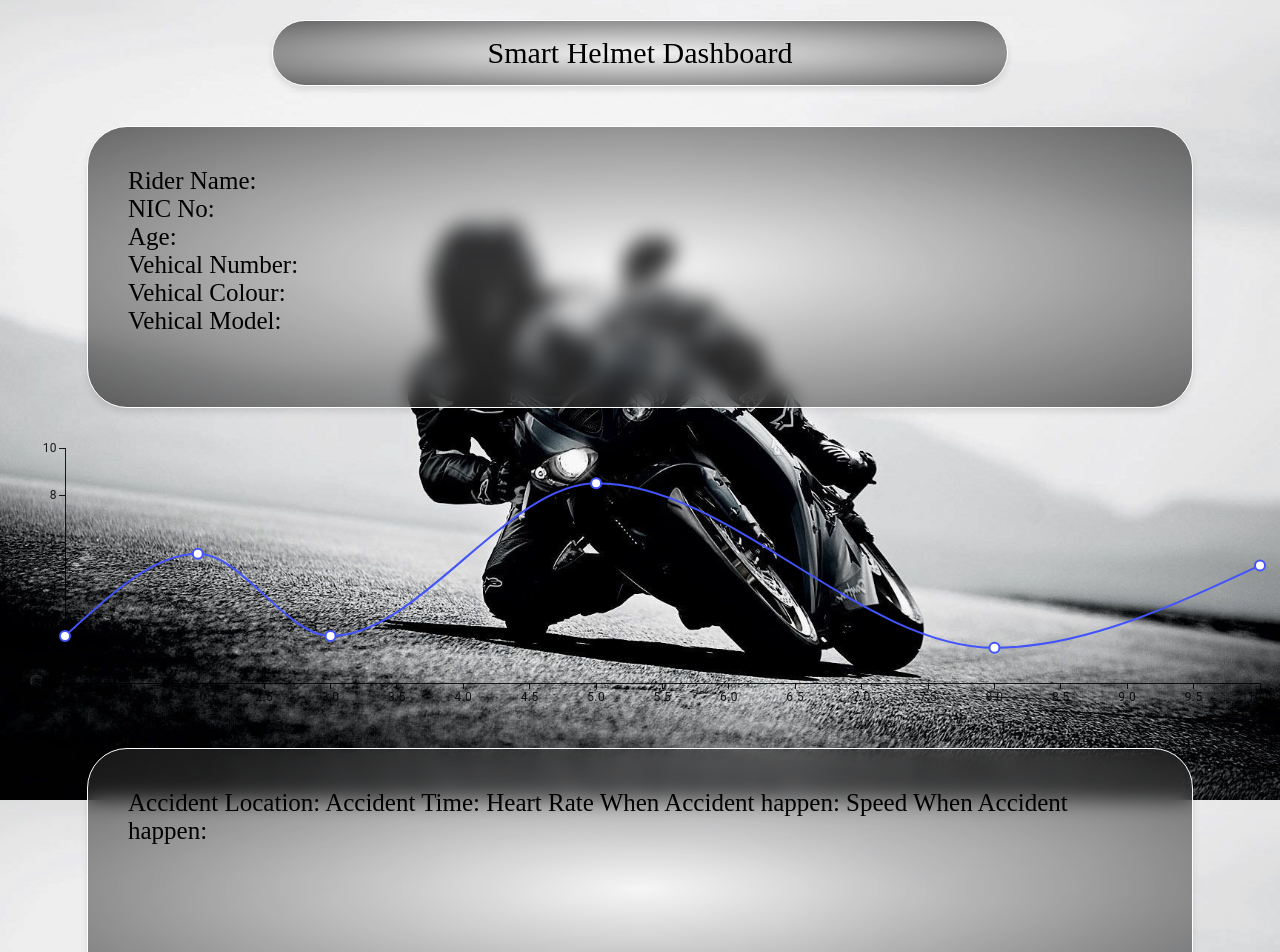
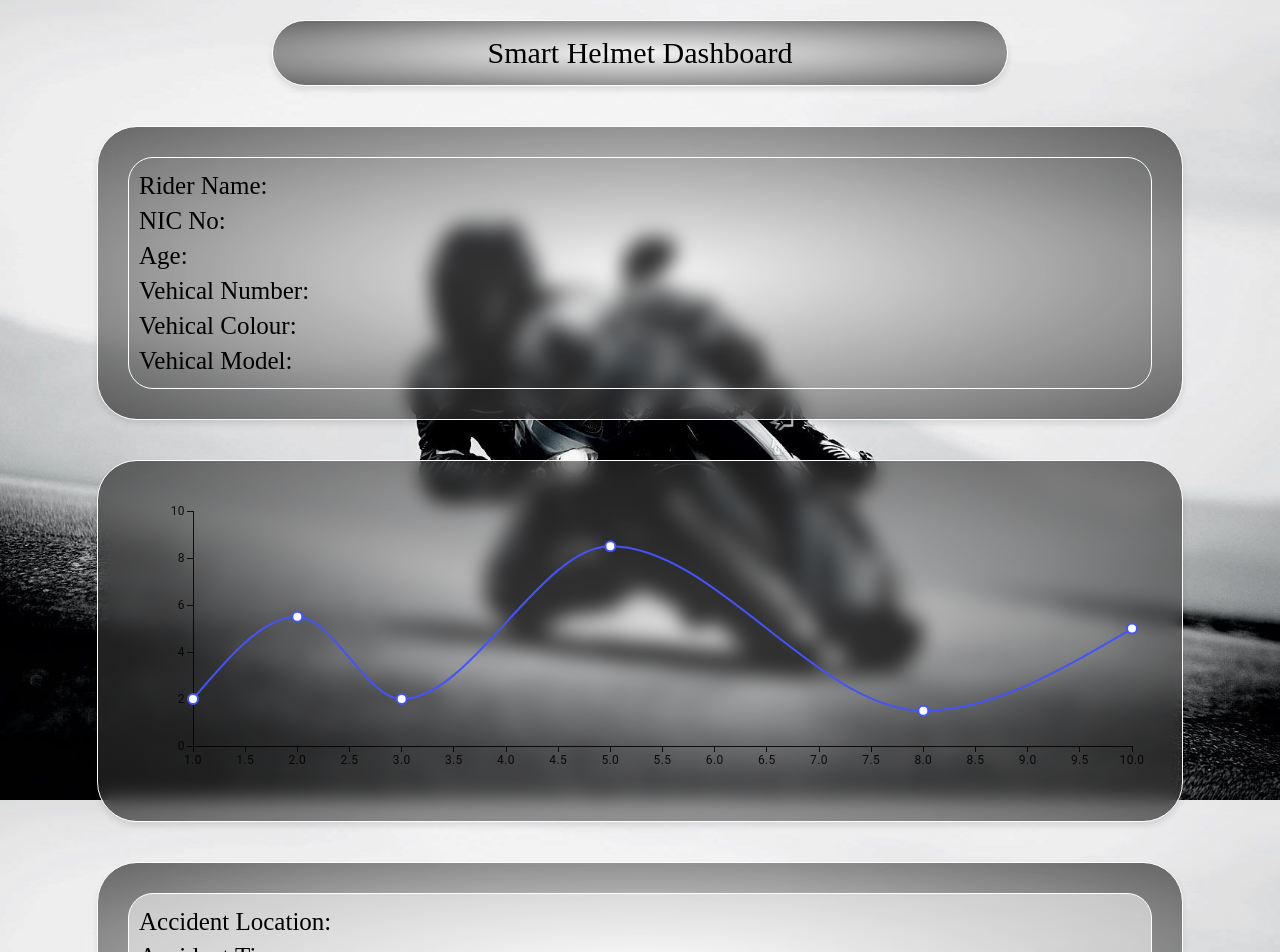
Before and after one commit to uvindusl/HNDSE-IOT-CW-2025, a React (Vite) app in the folder Smart-Helmet-WebSite/: page / in a window 1280 px wide. Shown: the top 952 px of the page. Built offline with nearby package versions, Linux system fonts and the light colour scheme; a web font is replaced by a local one.

Commit message:
edit the css of accident-detail-card

```diff
--- a/Smart-Helmet-WebSite/src/Components/AccidentDetailsCard.jsx
+++ b/Smart-Helmet-WebSite/src/Components/AccidentDetailsCard.jsx
@@ -2,10 +2,14 @@ function AccidentDetailsCard() {
   return (
     <div className="accident-detail-container">
       <div className="accident-card">
-        <span className="accident-txt">Accident Location: </span>
-        <span className="accident-txt">Accident Time: </span>
-        <span className="accident-txt">Heart Rate When Accident happen: </span>
-        <span className="accident-txt">Speed When Accident happen: </span>
+        <span className="accident-txt">Accident Location: </span> <br></br>
+        <span className="accident-txt">Accident Time: </span> <br></br>
+        <span className="accident-txt">
+          Heart Rate When Accident happen:{" "}
+        </span>{" "}
+        <br></br>
+        <span className="accident-txt">Speed When Accident happen: </span>{" "}
+        <br></br>
       </div>
     </div>
   );
--- a/Smart-Helmet-WebSite/src/Components/HeartBeatLineChart.jsx
+++ b/Smart-Helmet-WebSite/src/Components/HeartBeatLineChart.jsx
@@ -3,6 +3,7 @@ import { LineChart } from "@mui/x-charts/LineChart";
 
 function HeartBeatLineChart() {
   return (
+    <div className="heart-beat-container">
       <LineChart
         xAxis={[{ data: [1, 2, 3, 5, 8, 10] }]}
         series={[
@@ -12,6 +13,7 @@ function HeartBeatLineChart() {
         ]}
         height={300}
       />
+    </div>
   );
 }
 export default HeartBeatLineChart;
--- a/Smart-Helmet-WebSite/src/css/App.css
+++ b/Smart-Helmet-WebSite/src/css/App.css
@@ -29,14 +29,38 @@
   background-color: rgba(255, 254, 254, 0.212);
   border-radius: 10px solid #ffffff;
   backdrop-filter: blur(10px);
-  padding: 40px;
+  padding: 30px;
   box-shadow: 0 4px 6px rgba(0, 0, 0, 0.1);
   margin: 20px auto;
   width: 80%;
-  height: 200px;
+  height: fit-content;
   font-size: 25px;
   border: 1px solid rgb(255, 255, 255);
   background-image: radial-gradient(transparent, rgba(0, 0, 0, 0.575));
+  line-height: 35px;
+}
+
+.rider-card {
+  border: 1px solid white;
+  border-radius: 25px;
+  padding: 10px;
+}
+
+/* Heart Beat Container*/
+.heart-beat-container {
+  border-radius: 40px;
+  background-color: rgba(255, 254, 254, 0.212);
+  border-radius: 10px solid #ffffff;
+  backdrop-filter: blur(10px);
+  padding: 30px;
+  box-shadow: 0 4px 6px rgba(0, 0, 0, 0.1);
+  margin: 20px auto;
+  width: 80%;
+  height: fit-content;
+  font-size: 25px;
+  border: 1px solid rgb(255, 255, 255);
+  background-image: radial-gradient(transparent, rgba(0, 0, 0, 0.575));
+  line-height: 35px;
 }
 
 /* Accident Detail Card css */
@@ -45,12 +69,20 @@
   background-color: rgba(255, 254, 254, 0.212);
   border-radius: 10px solid #ffffff;
   backdrop-filter: blur(10px);
-  padding: 40px;
+  padding: 30px;
   box-shadow: 0 4px 6px rgba(0, 0, 0, 0.1);
   margin: 20px auto;
   width: 80%;
-  height: 200px;
+  height: fit-content;
   font-size: 25px;
   border: 1px solid rgb(255, 255, 255);
   background-image: radial-gradient(transparent, rgba(0, 0, 0, 0.575));
+  line-height: 35px;
 }
+
+.accident-card {
+  background-color: #ffffff8e;
+  border: 1px solid white;
+  border-radius: 25px;
+  padding: 10px;
+}
```
Lines whose indentation alone changed are shown as unchanged.
